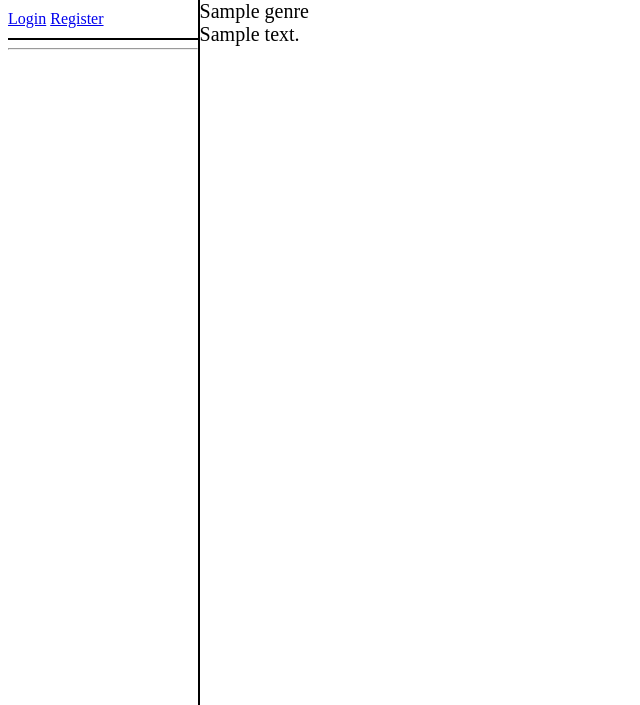
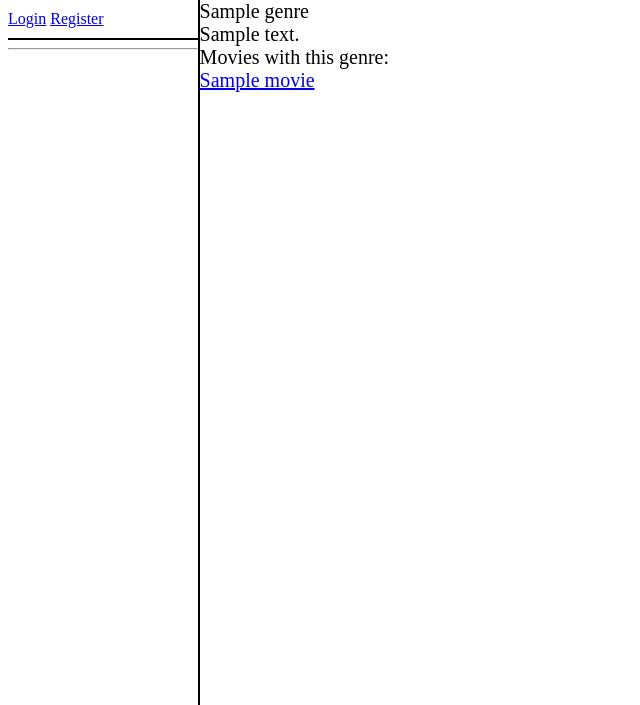
Before and after one commit to Neeyo1/movie-app, a Django app: template movie_app/movies/templates/movies/genre_detail.html in a window 1280 px wide. Shown: the part 60-765 px from the top of the page, without its empty margins (0-640 px from the left). Run offline with Django 3.2, Linux system fonts and the light colour scheme; the template is opened without the code that fills it: most values are stand-ins (such as "Sample title", 1, 10 or a date in 2020).

Commit message:
Display movies related to each tag and genre

```diff
--- a/movie_app/movies/templates/movies/genre_detail.html
+++ b/movie_app/movies/templates/movies/genre_detail.html
@@ -11,6 +11,10 @@
 {% block content %}
     <div class = "right-panel">
         {{ genre.name }}<br/>
-        {{ genre.description }}
+        {{ genre.description }}<br/>
+        Movies with this genre:<br/>
+        {% for movie in movies %}
+            <a href="{% url 'movie_detail' movie.id %}">{{ movie }}</a></br>
+        {% endfor %}
     </div>
 {% endblock content %}
--- a/movie_app/movies/templates/movies/tag_detail.html
+++ b/movie_app/movies/templates/movies/tag_detail.html
@@ -12,5 +12,9 @@
     <div class = "right-panel">
         {{ tag.name }}<br/>
         {{ tag.description }}<br/>
+        Movies with this tag:<br/>
+        {% for movie in movies %}
+            <a href="{% url 'movie_detail' movie.id %}">{{ movie }}</a></br>
+        {% endfor %}
     </div>
 {% endblock content %}
--- a/movie_app/movies/views.py
+++ b/movie_app/movies/views.py
@@ -139,7 +139,9 @@ def genre(request):
 def genre_detail(request, genre_id):
     context = {}
     genre = get_object_or_404(Genre, pk=genre_id)
+    movies = genre.movie_set.all()
     context["genre"] = genre
+    context["movies"] = movies
     return render(request, "movies/genre_detail.html", context)
 
 def genre_create(request):
@@ -200,7 +202,9 @@ def tag(request):
 def tag_detail(request, tag_id):
     context = {}
     tag = get_object_or_404(Tag, pk=tag_id)
+    movies = tag.movie_set.all()
     context["tag"] = tag
+    context["movies"] = movies
     return render(request, "movies/tag_detail.html", context)
 
 def tag_create(request):
```
